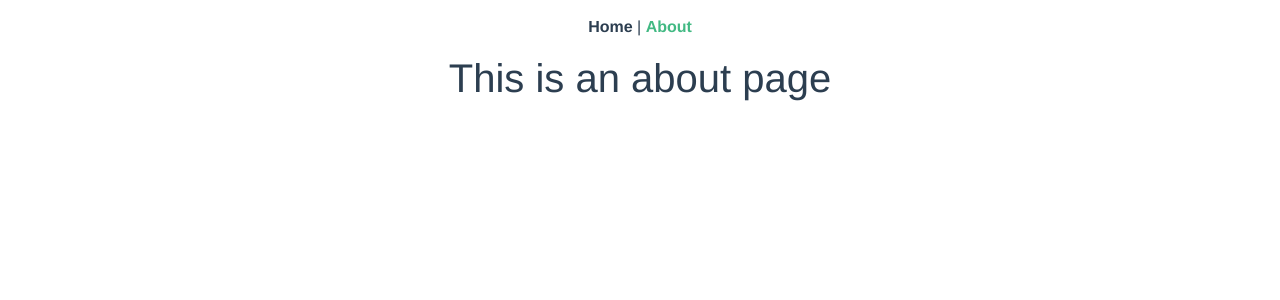
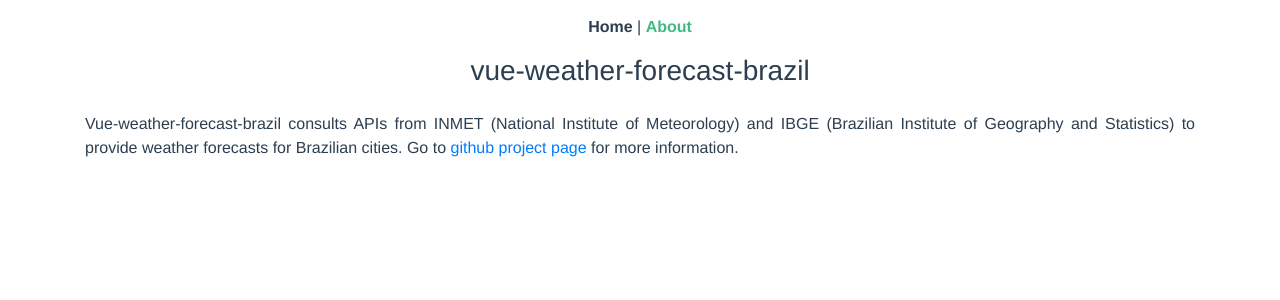
Before and after one commit to almfelipe/vue-weather-forecast-brazil, a Vue app: page /about in a window 1280 px wide. Shown: the top 300 px of the page. Built offline with nearby package versions, Linux system fonts and the light colour scheme; what vuejs-loading-screen would draw is missing.

Commit message:
set about text

```diff
--- a/src/views/About.vue
+++ b/src/views/About.vue
@@ -1,5 +1,8 @@
 <template>
-  <div class="about">
-    <h1>This is an about page</h1>
+  <div class="container">
+    <h3>vue-weather-forecast-brazil</h3>
+    <div class="text-justify mt-4">
+      Vue-weather-forecast-brazil consults APIs from INMET (National Institute of Meteorology) and IBGE (Brazilian Institute of Geography and Statistics) to provide weather forecasts for Brazilian cities. Go to <a href="https://github.com/almfelipe/vue-weather-forecast-brazil"> github project page</a> for more information.
+    </div>
   </div>
 </template>
```
